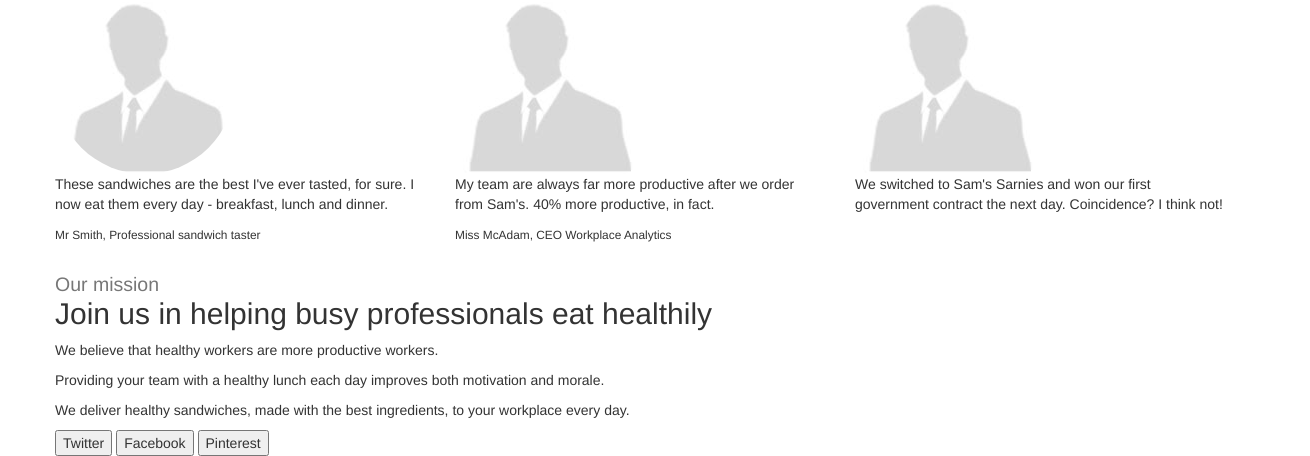
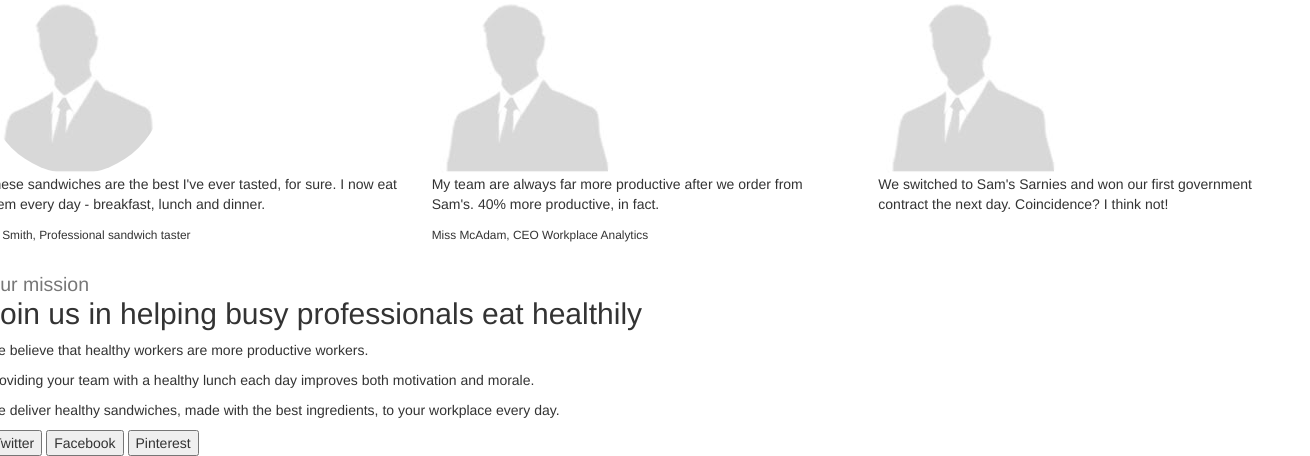
Before and after one commit to Doraska123/cfg_projectvodafonedora, a plain HTML site: page bootstrap_exercise-master/index.html in a window 1280 px wide. Shown: the part 509-965 px from the top of the page, 1310 px wide, since content can reach past the window. Drawn offline with Linux system fonts and the light colour scheme.

Commit message:
change no1
yeahhhhh

```diff
--- a/bootstrap_exercise-master/index.html
+++ b/bootstrap_exercise-master/index.html
@@ -7,7 +7,7 @@
 </head>
 
 <body>
-  <div class='container'>
+  <div class='containe.r'>
 <div class="row">
   <div class='jumbotron'>
 
```
